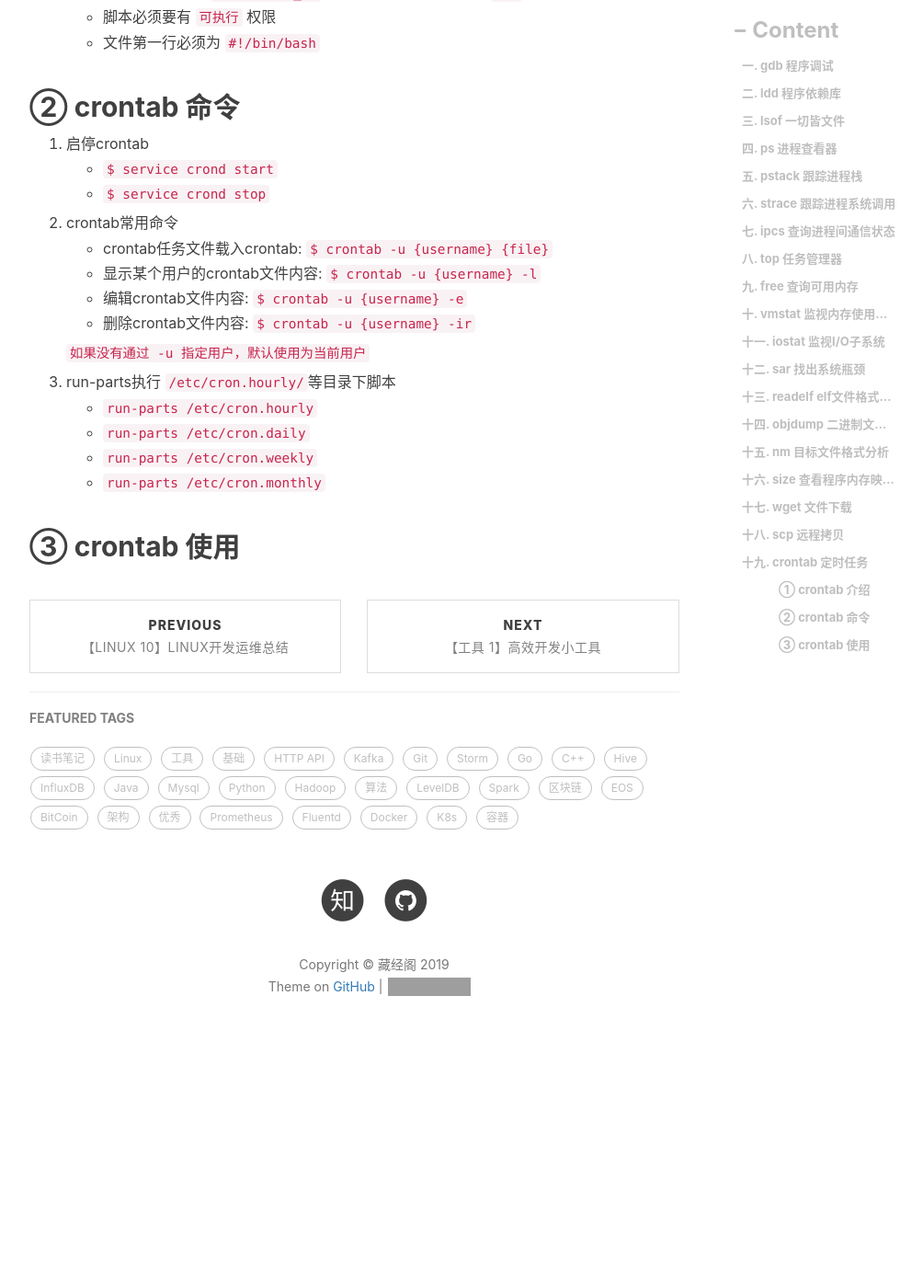
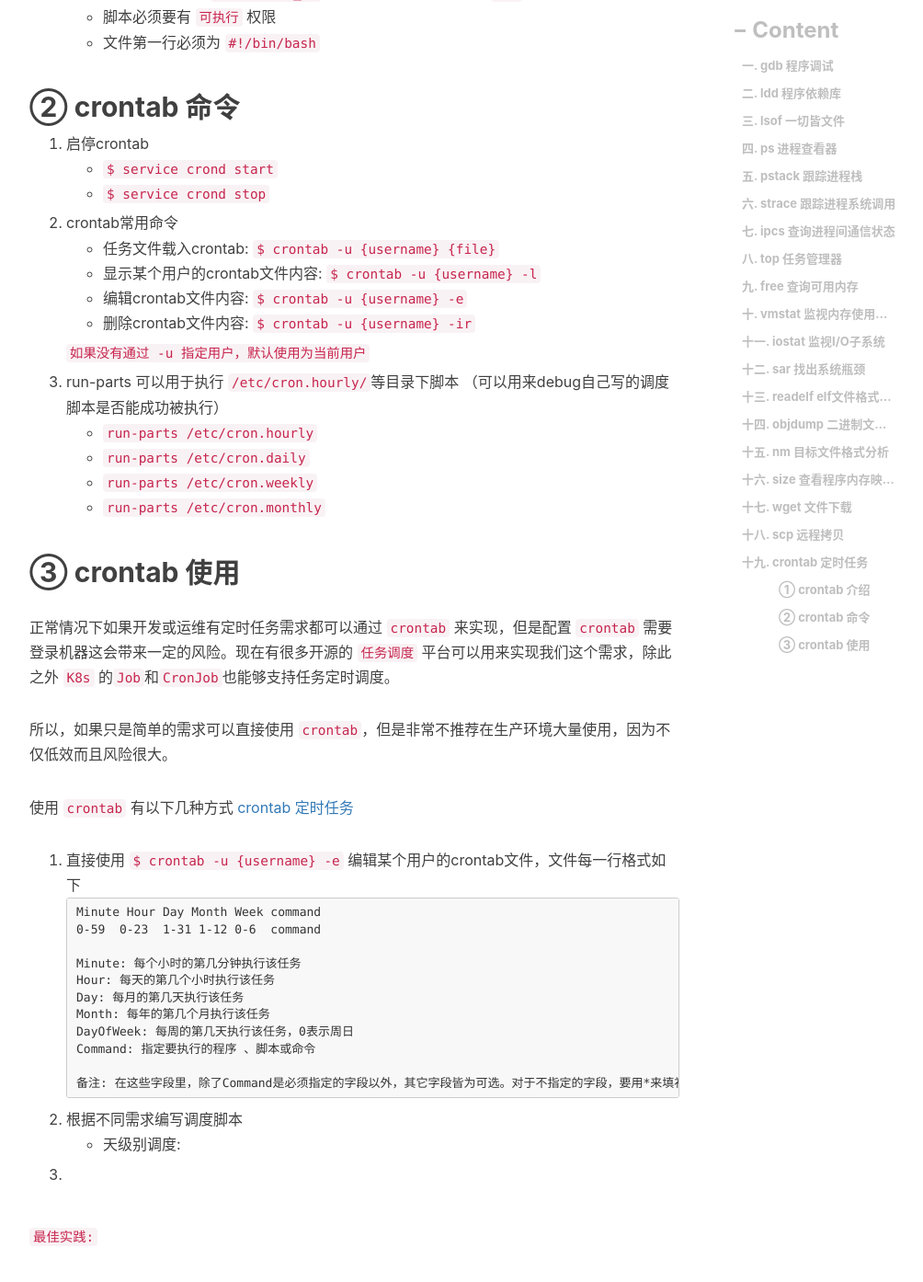
Before and after one commit to engru/chenguolin.github.io, a Jekyll site: the page built from _posts/2016-09-27-【Linux-11】Linux最常用运维工具.md, in a window 1280 px wide and 1400 px high, scrolled down 2685 px. Shown: the top 1394 px of the window at 92% size, without its empty margins (233-1237 px from the left). Built offline with Jekyll 4.4.1, drawn with Linux system fonts in a browser that asks for light colours; nearby versions of some CDN libraries; comment, search, counter and statistics services are not loaded; before the commit the page ends 3862 px from its top, so only the background shows below that; grey boxes are pictures that could not be loaded.

Commit message:
Update 2016-09-27-【Linux-11】Linux最常用运维工具.md

````diff
--- a/_posts/2016-09-27-【Linux-11】Linux最常用运维工具.md
+++ b/_posts/2016-09-27-【Linux-11】Linux最常用运维工具.md
@@ -73,16 +73,41 @@ tags:         #标签
    + `$ service crond start`
    + `$ service crond stop`
 2. crontab常用命令
-   + crontab任务文件载入crontab: `$ crontab -u {username} {file}`
+   + 任务文件载入crontab: `$ crontab -u {username} {file}`
    + 显示某个用户的crontab文件内容: `$ crontab -u {username} -l`
    + 编辑crontab文件内容: `$ crontab -u {username} -e`
    + 删除crontab文件内容: `$ crontab -u {username} -ir`
 
    `如果没有通过 -u 指定用户，默认使用为当前用户`
-3. run-parts执行 `/etc/cron.hourly/`等目录下脚本
+3. run-parts 可以用于执行 `/etc/cron.hourly/`等目录下脚本 （可以用来debug自己写的调度脚本是否能成功被执行）
    + `run-parts /etc/cron.hourly`
    + `run-parts /etc/cron.daily`
    + `run-parts /etc/cron.weekly`
    + `run-parts /etc/cron.monthly`
 
 ## ③ crontab 使用
+正常情况下如果开发或运维有定时任务需求都可以通过 `crontab` 来实现，但是配置 `crontab` 需要登录机器这会带来一定的风险。现在有很多开源的 `任务调度` 平台可以用来实现我们这个需求，除此之外 `K8s` 的`Job`和`CronJob`也能够支持任务定时调度。
+
+所以，如果只是简单的需求可以直接使用 `crontab`，但是非常不推荐在生产环境大量使用，因为不仅低效而且风险很大。
+
+使用 `crontab` 有以下几种方式  [crontab 定时任务](https://linuxtools-rst.readthedocs.io/zh_CN/latest/tool/crontab.html)
+
+1. 直接使用 `$ crontab -u {username} -e` 编辑某个用户的crontab文件，文件每一行格式如下
+   ```
+   Minute Hour Day Month Week command
+   0-59  0-23  1-31 1-12 0-6  command
+
+   Minute: 每个小时的第几分钟执行该任务
+   Hour: 每天的第几个小时执行该任务
+   Day: 每月的第几天执行该任务
+   Month: 每年的第几个月执行该任务
+   DayOfWeek: 每周的第几天执行该任务，0表示周日
+   Command: 指定要执行的程序 、脚本或命令
+
+   备注: 在这些字段里，除了Command是必须指定的字段以外，其它字段皆为可选。对于不指定的字段，要用*来填补其位置
+   ```
+2. 根据不同需求编写调度脚本
+   + 天级别调度:
+3.
+
+`最佳实践: `
````
